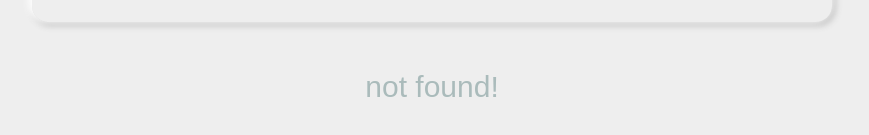
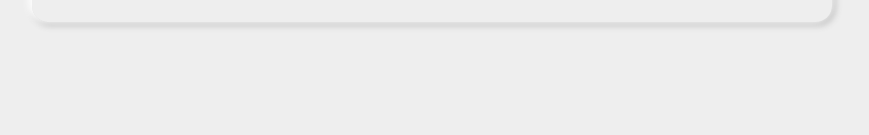
Before and after one commit to lawaldare/weather, an Angular app: page / in a window 1280 px wide. Before the commit this address had no page. Shown: the part 319-454 px from the top of the page, without its empty margins (208-1077 px from the left). Built offline with nearby package versions, Linux system fonts and the light colour scheme.

Commit message:
more reactive

```diff
--- a/src/app/app.component.html
+++ b/src/app/app.component.html
@@ -15,5 +15,5 @@
 </div>
 
 <ng-template #noWeatherReport>
-  <p class="desc">{{cityName | uppercase}} not found!</p>
+  <p class="desc" *ngIf="cityName">{{cityName | uppercase}} not found!</p>
 </ng-template>
```
